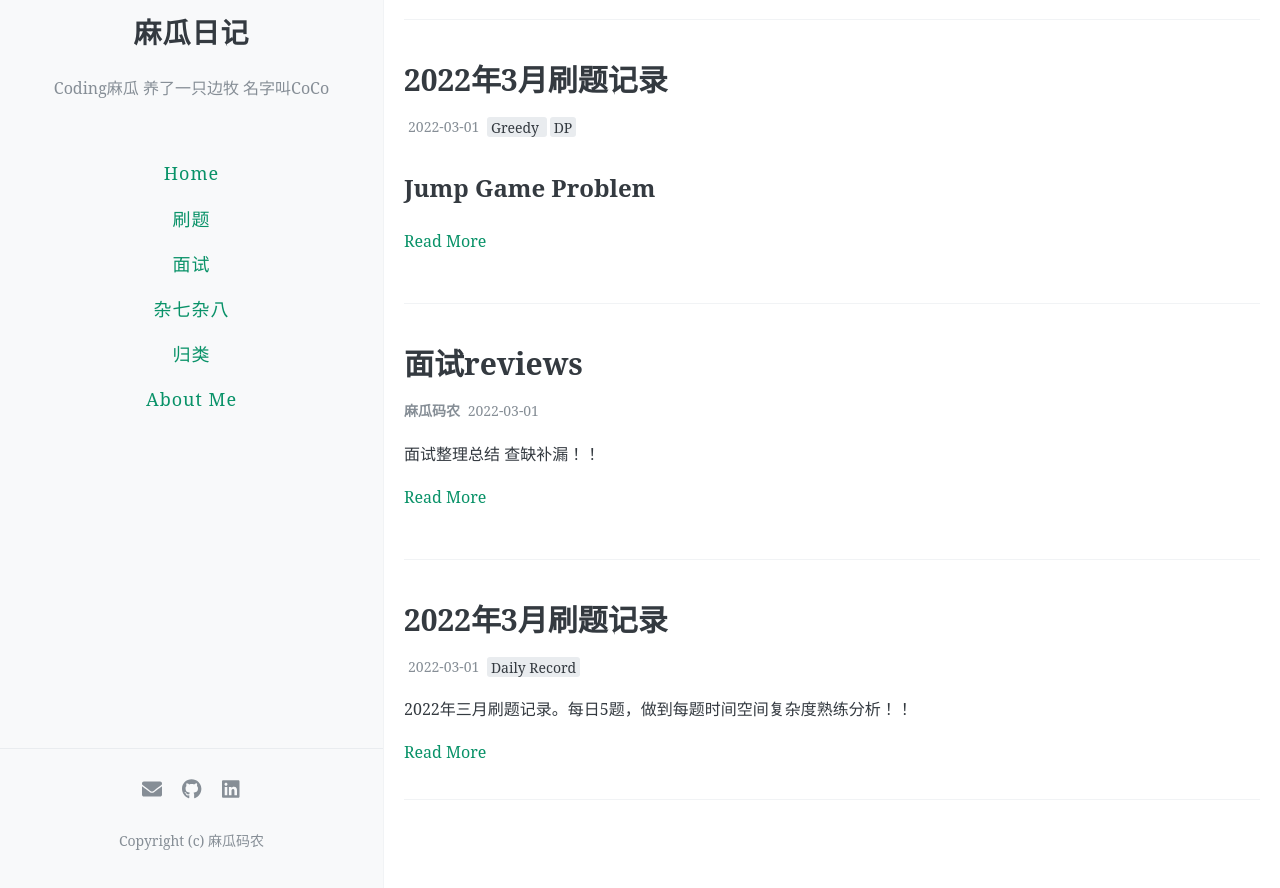
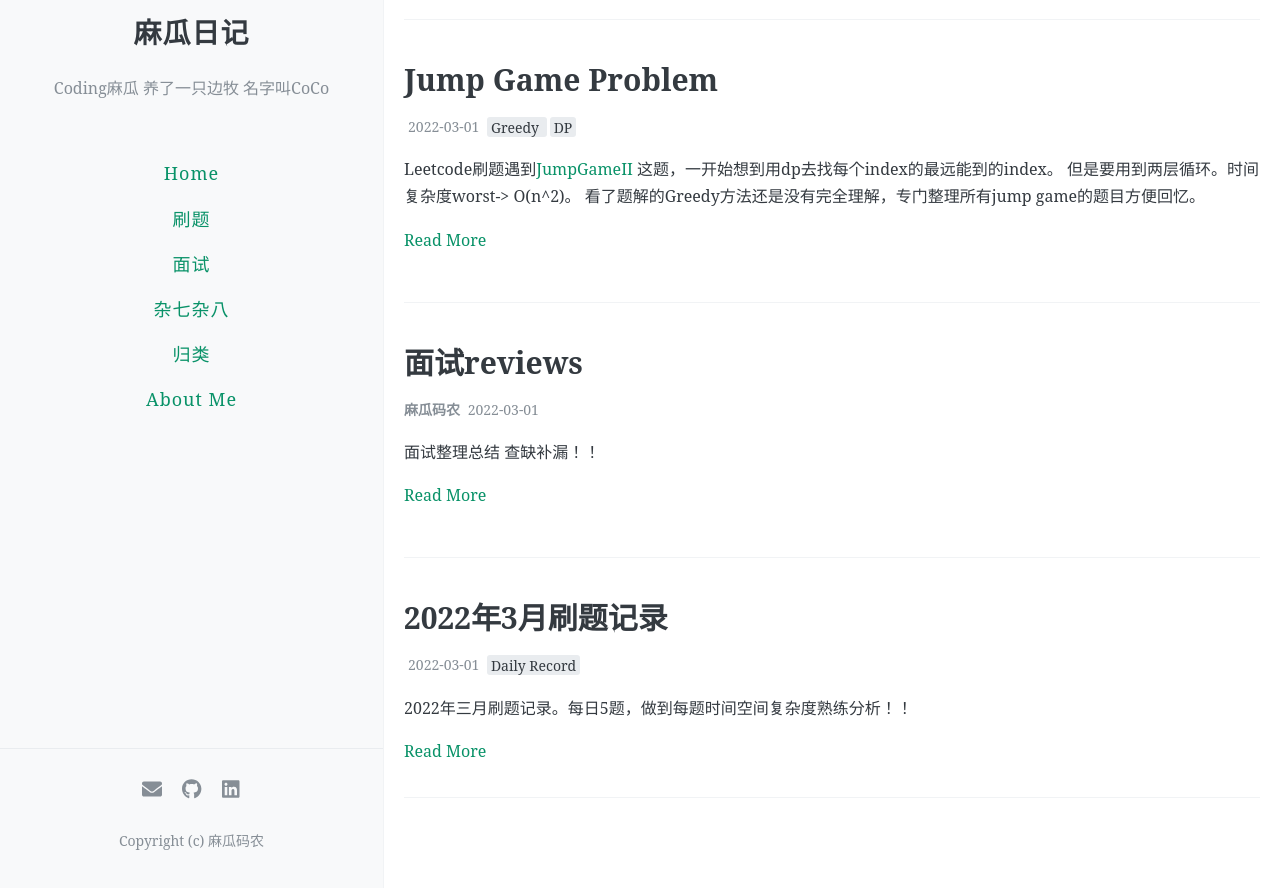
Before and after one commit to bfding95/bfding95.Github.io, a Jekyll site: the page built from index.html, in a window 1280 px wide and 1178 px high. Shown: the part 290-1178 px from the top of the window. Built offline with Jekyll 4.4.1, drawn with Linux system fonts in a browser that asks for light colours; the list of posts is cut into pages by our own code; comment, search, counter and statistics services are not loaded.

```diff
--- a/_posts/2022-03-01-jump-game.md
+++ b/_posts/2022-03-01-jump-game.md
@@ -1,6 +1,6 @@
 ---
 layout: post
-title: 2022年3月刷题记录
+title: Jump Game Problem
 date: 2022-03-01
 Author: 麻瓜码农
 categories: [leetcode]
```
Also changed, not shown: other parts of _posts/2022-03-01-jump-game.md (+0 -2 lines).
